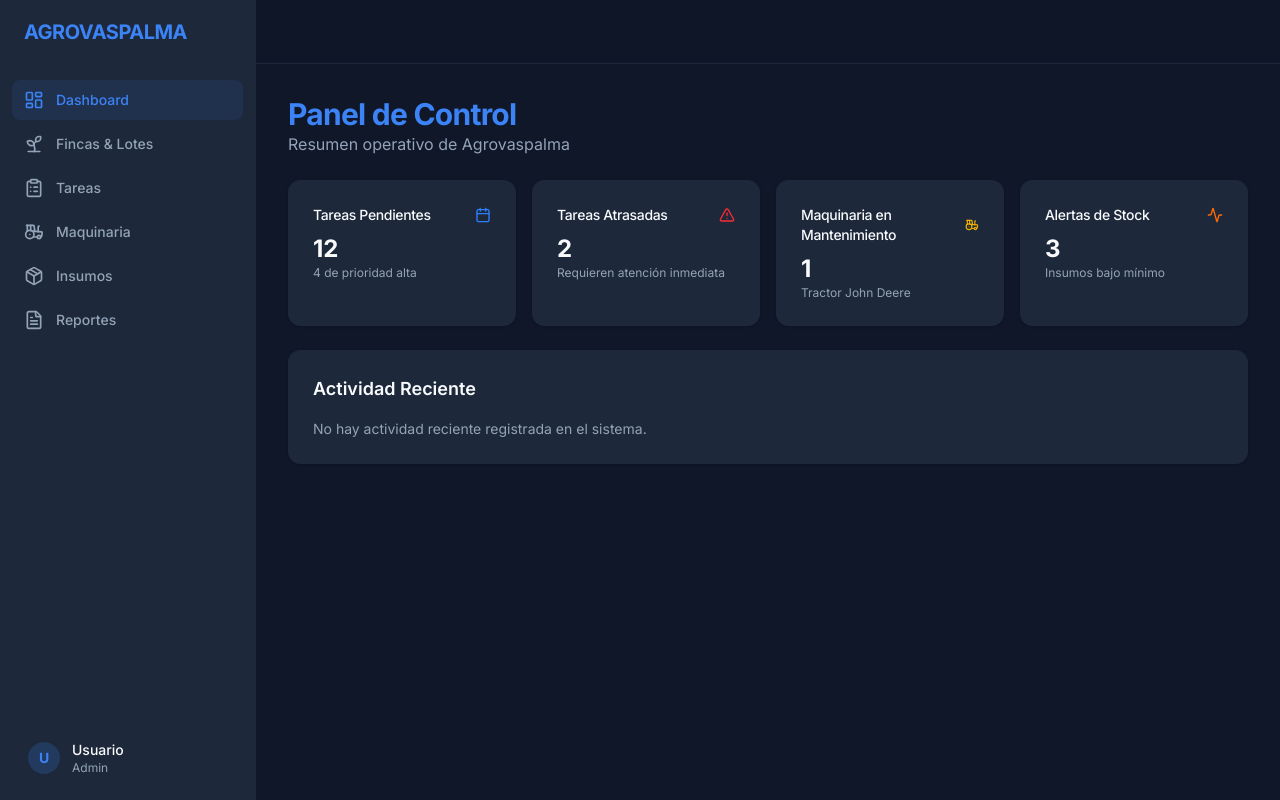
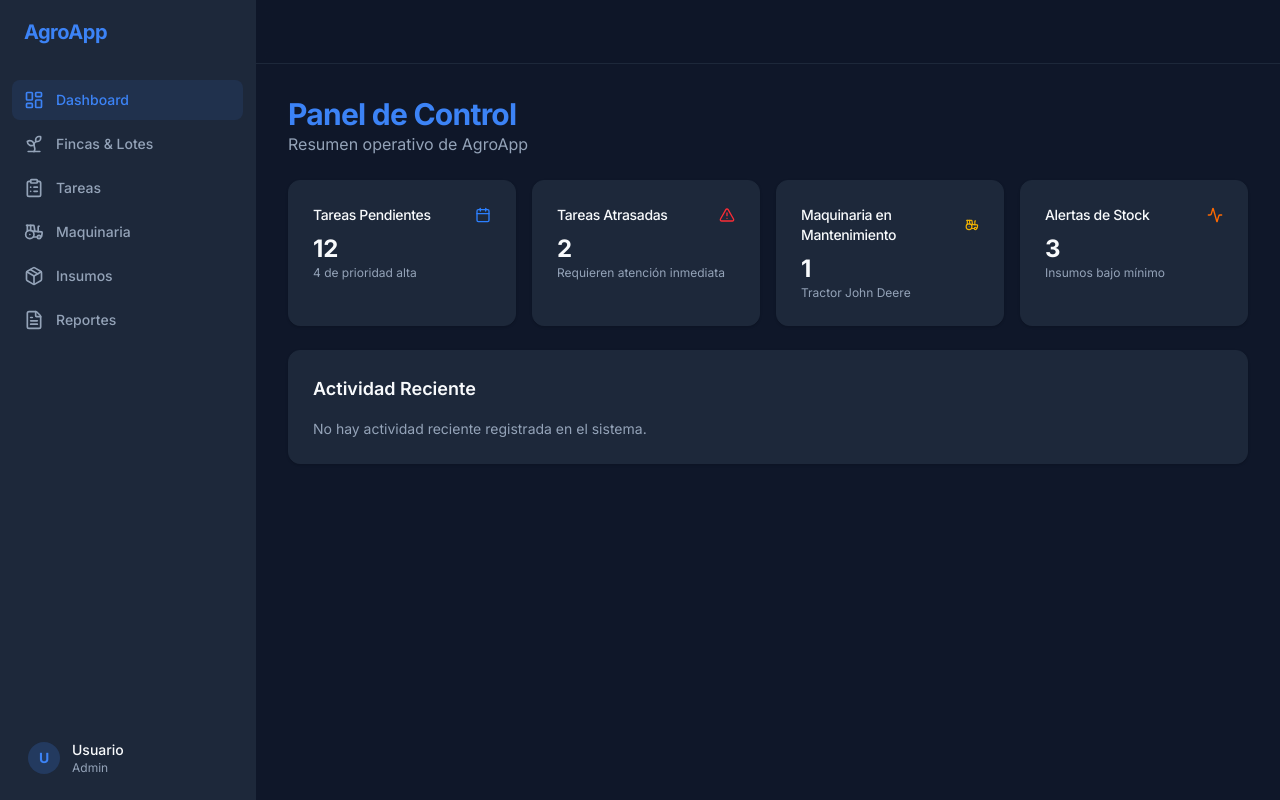
Before and after one commit to christiansorianob-lgtm/AgroApp, a Next.js app: page / in a window 1280 px wide. Built offline with nearby package versions, Linux system fonts and the light colour scheme.

Commit message:
Rename to AgroApp

```diff
--- a/package.json
+++ b/package.json
@@ -1,5 +1,5 @@
 {
-  "name": "agrovaspalma",
+  "name": "agroapp",
   "version": "0.1.0",
   "private": true,
   "scripts": {
--- a/src/app/layout.tsx
+++ b/src/app/layout.tsx
@@ -6,7 +6,7 @@ import { AppLayout } from "@/components/layout/AppLayout";
 const inter = Inter({ subsets: ["latin"] });
 
 export const metadata: Metadata = {
-  title: "Sistema de Palmicultura - Agrovaspalma",
+  title: "Sistema de Palmicultura - AgroApp",
   description: "Gestión operativa de fincas palmeras",
 };
 
--- a/src/app/page.tsx
+++ b/src/app/page.tsx
@@ -38,7 +38,7 @@ export default function Home() {
     <div className="space-y-6">
       <div>
         <h2 className="text-3xl font-bold tracking-tight text-primary">Panel de Control</h2>
-        <p className="text-muted-foreground">Resumen operativo de Agrovaspalma</p>
+        <p className="text-muted-foreground">Resumen operativo de AgroApp</p>
       </div>
 
       <div className="grid gap-4 md:grid-cols-2 lg:grid-cols-4">
--- a/src/components/layout/Sidebar.tsx
+++ b/src/components/layout/Sidebar.tsx
@@ -21,7 +21,7 @@ export function Sidebar({ className }: { className?: string }) {
     return (
         <aside className={clsx("w-64 bg-card border-r border-border flex flex-col h-screen fixed left-0 top-0 bottom-0 z-40 transition-transform duration-300 md:translate-x-0", className)}>
             <div className="h-16 flex items-center px-6 border-b border-border">
-                <h1 className="font-bold text-xl text-primary tracking-tight">AGROVASPALMA</h1>
+                <h1 className="font-bold text-xl text-primary tracking-tight">AgroApp</h1>
             </div>
 
             <nav className="flex-1 overflow-y-auto py-4">
```
Also changed, not shown: 1 other file (tests, documents, lock files or other folders).
